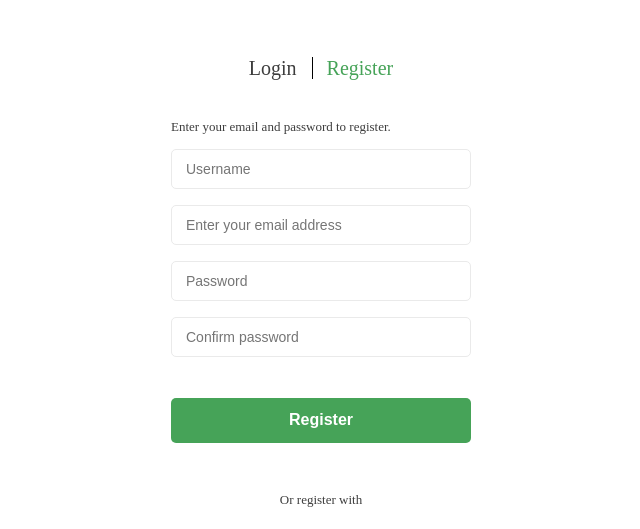
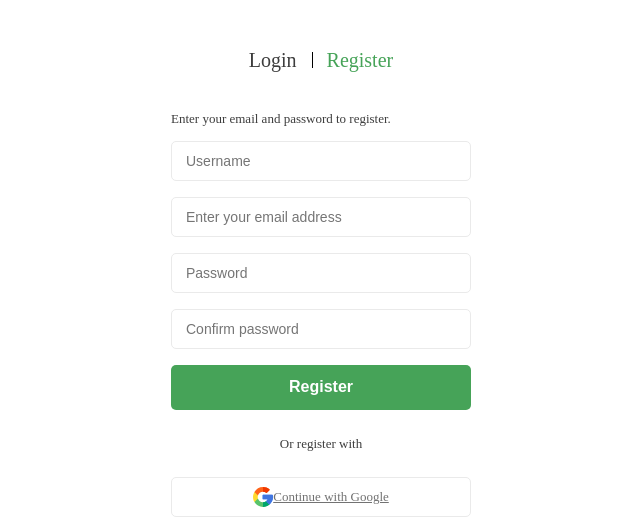
Before and after one commit to Nataliee23/green_shop, a plain HTML site: page Registartion.html in a window 1280 px wide. Shown: the top 529 px of the page, without its empty margins (319-959 px from the left). Drawn offline with Linux system fonts and the light colour scheme.

Commit message:
add styles

```diff
--- a/Registartion.html
+++ b/Registartion.html
@@ -6,41 +6,36 @@
           content="width=device-width, user-scalable=no, initial-scale=1.0, maximum-scale=1.0, minimum-scale=1.0">
     <meta http-equiv="X-UA-Compatible" content="ie=edge">
     <title>Green shop</title>
+    <link rel="stylesheet" href="css/style.css">
 </head>
 <body>
-<div style="max-width: 500px; margin: auto; border-bottom: solid 10px #46a358; padding: 52px 100px 50px; box-sizing: border-box;">
-    <div style="text-align: center; margin-bottom: 40px">
-        <span style="padding-right: 15px; border-right: solid 1px black; font-weight: 500; font-size: 20px; line-height: 80%; color: #3d3d3d;">Login</span>
-        <span style="padding-left: 10px; font-weight: 500; font-size: 20px; line-height: 80% ;color: #46a358;">Register</span>
+<div class="container">
+<div id="box_model">
+        <span>Login</span>
+        <span>Register</span>
         </div>
-        <div>
-        <p style="font-weight: 400; font-size: 13px; line-height: 123%; color: #3d3d3d; margin-bottom: 14px"> Enter your email and password to register.</p>
-            </div>
+        <p class="text">
+            Enter your email and password to register.
+    </p>
     <form name="login" action="#" method="post">
-        <div>
-            <input type="text" name="username" placeholder="Username" id="username" style="font-weight: 400; font-size: 14px; line-height: 114%; color: #a5a5a5; padding: 12px 14px; border: 1px solid #eaeaea; border-radius: 5px; width: 100%; height: 40px; box-sizing: border-box;margin-bottom: 16px">
-        </div>
-        <div>
-            <input type="text" name="email" placeholder="Enter your email address" id="email" style="font-weight: 400; font-size: 14px; line-height: 114%; color: #a5a5a5; padding: 12px 14px; border: 1px solid #eaeaea; border-radius: 5px; width: 100%; height: 40px; box-sizing: border-box; margin-bottom: 16px;">
-        </div>
-        <div>
-            <input type="text" name="password" placeholder="Password" id="password" style="font-weight: 400; font-size: 14px; line-height: 114%; color: #a5a5a5; padding: 12px 14px; border: 1px solid #eaeaea; border-radius: 5px; width: 100%; height: 40px; box-sizing: border-box; margin-bottom: 16px;">
-        </div>
-        <div>
-            <input type="text" name="confirm_password" placeholder="Confirm password" id="confirm_password" style="font-weight: 400; font-size: 14px; line-height: 114%; color: #a5a5a5; padding: 12px 14px; border: 1px solid #eaeaea; border-radius: 5px; width: 100%; height: 40px; box-sizing: border-box; margin-bottom: 41px;">
-        </div>
-            <button type="submit" style="font-weight: 700; font-size: 16px; line-height: 100%; color: #fff; border-radius: 5px; width: 100%; height: 45px; background: #46a358; text-align: center; box-sizing: border-box; border: none; margin-bottom: 36px">Register</button>
-            <p style="font-weight: 400; font-size: 13px; line-height: 123%; color: #3d3d3d; text-align: center; margin-bottom: 27px;">Or register with</p>
-        <div style="border: 1px solid #eaeaea; border-radius: 5px; width: 300px; height: 40px; text-align: center; box-sizing: border-box; padding: 5px; margin-bottom: 15px;">
-            <img src="images/Group.svg" width="20" height="20" alt="img">
-            <a href="https://www.google.com" title="google" target="_blank">Continue with Google</a>
-        </div>
-        <div style="border: 1px solid #eaeaea; border-radius: 5px; width: 300px; height: 40px; text-align: center; box-sizing: border-box; padding: 5px;">
-            <img src="images/facebook%201.svg" width="20" height="20" alt="img">
-            <a href="https://www.facebook.com" title="facebook" target="_blank">Continue with Facebook</a>
-        </div>
+
+            <input type="text" name="username" placeholder="Username" id="username">
+            <input type="text" name="email" placeholder="Enter your email address" id="email">
+            <input type="text" name="password" placeholder="Password" id="password" >
+            <input type="text" name="confirm_password" placeholder="Confirm password" id="confirm_password">
+            <button type="submit" class="button">Register</button>
     </form>
-
+            <p class="mb text">
+                Or register with
+            </p>
+        <a href="#">
+            <img src="images/Group.svg" alt="img">
+            Continue with Google
+        </a>
+        <a href="#">
+            <img src="images/facebook%201.svg" alt="img">
+            Continue with Facebook
+        </a>
 </div>
 </body>
 </html>
--- /dev/null
+++ b/css/style.css
@@ -0,0 +1,93 @@
+*{
+    padding: 0;
+    margin: 0;
+    box-sizing: border-box;
+}
+
+input{
+    font-weight: 400;
+    font-size: 14px;
+    line-height: 114%;
+    color: #a5a5a5;
+    padding: 12px 14px;
+    border: 1px solid #eaeaea;
+    border-radius: 5px;
+    width: 100%;
+    height: 40px;
+    box-sizing: border-box;
+    margin-bottom: 16px;
+}
+
+.container{
+    max-width: 500px;
+    margin: auto;
+    border-bottom: solid 10px #46a358;
+    padding: 52px 100px 50px;
+    box-sizing: border-box;
+}
+
+#box_model{
+    text-align: center;
+    margin-bottom: 40px;
+}
+
+.text{
+    font-weight: 400;
+    font-size: 13px;
+    line-height: 123%;
+    color: #3d3d3d;
+    margin-bottom: 14px;
+}
+.mb{
+    margin-bottom: 25px;
+    text-align: center;
+}
+
+.container #box_model span:first-of-type{
+    padding-right: 15px;
+    border-right: solid 1px black;
+    font-weight: 500;
+    font-size: 20px;
+    line-height: 80%;
+    color: #3d3d3d;
+    display: inline-block;
+    box-sizing: border-box;
+}
+
+.container #box_model span:last-of-type{
+    margin-left: 10px;
+    font-weight: 500;
+    font-size: 20px;
+    line-height: 80%;
+    color: #46a358;
+}
+
+.container a{
+    display: flex;
+    box-sizing: border-box;
+    border: 1px solid #eaeaea;
+    border-radius: 5px;
+    width: 100%;
+    height: 40px;
+    margin-bottom: 15px;
+    font-weight: 500;
+    text-align: center;
+    font-size: 13px;
+    line-height: 123%;
+    color: #727272;
+    justify-content: center;
+    align-items: center;
+}
+
+button {
+    font-weight: 700;
+    font-size: 16px;
+    line-height: 100%;
+    color: #fff;
+    border-radius: 5px;
+    width: 100%;
+    height: 45px;
+    background-color: #46A358;
+    border: none;
+    margin-bottom: 26px;
+}
```
